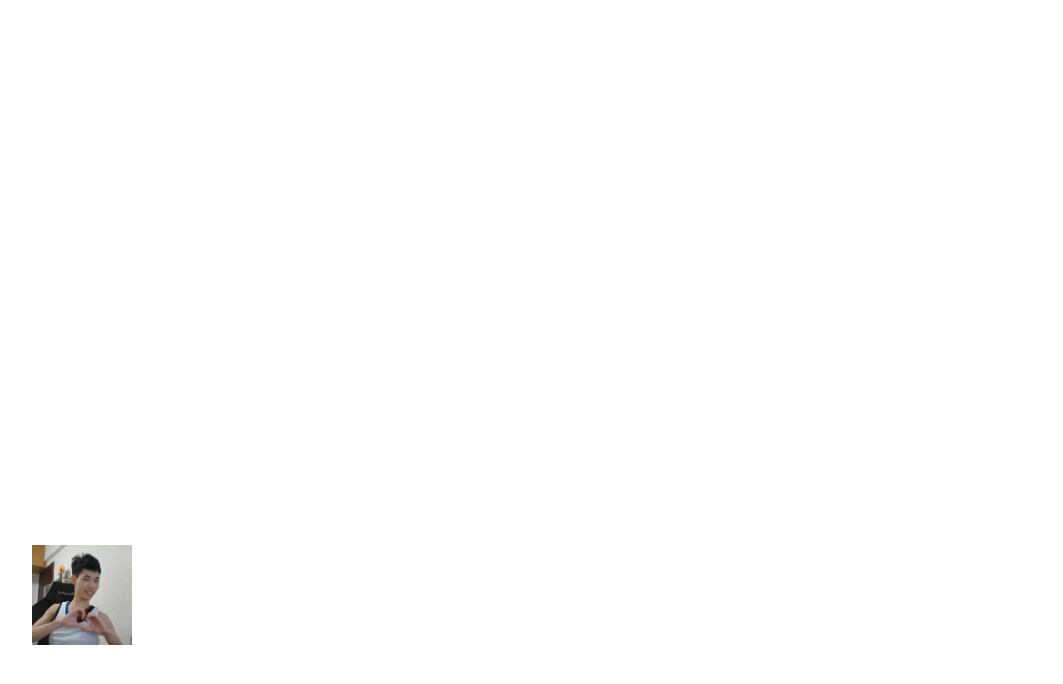
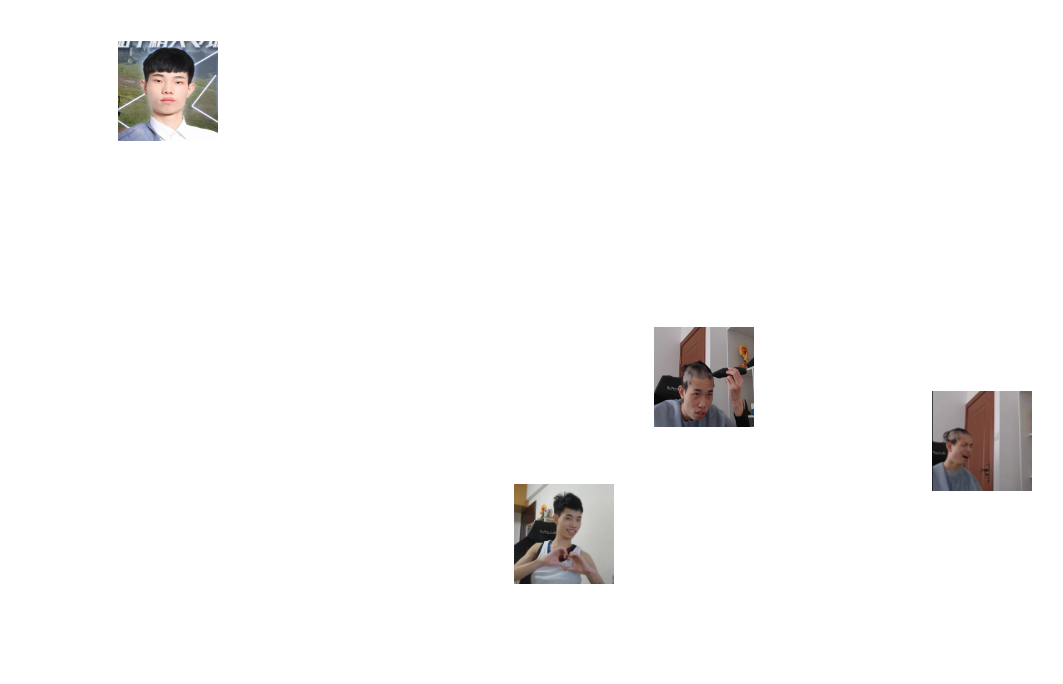
Before and after one commit to littlejunk/littlejunk.github.io, a plain HTML site: page love.html in a window 1280 px wide. Shown: the whole page, without its empty margins (148-1211 px from the left). Drawn offline with Linux system fonts and the light colour scheme.

Commit message:
Update love.html

```diff
--- a/love.html
+++ b/love.html
@@ -18,11 +18,27 @@
     <div id="floatimg">
         <img src="image/i1.jpg" width="100px" height="100px" alt="">
     </div>
+    <div id="floatimg1">
+        <img src="image/i2.jpg" width="100px" height="100px" alt="">
+    </div>
+    <div id="floatimg2">
+        <img src="image/i3.jpg" width="100px" height="100px" alt="">
+    </div>
+    <div id="floatimg3">
+        <img src="image/i5.jpg" width="100px" height="100px" alt="">
+    </div>
+
     <script language="javascript" type="text/javascript">
           var floatimg=document.getElementById("floatimg");
+          var floatimg1=document.getElementById("floatimg1");
+          var floatimg2=document.getElementById("floatimg2");
+          var floatimg3=document.getElementById("floatimg3");
 
         //定义初识坐标
           var x=0,y=0;
+          var x1=0,y1=0;
+          var x2=0,y2=0;
+          var x3=0,y3=0;
 
         //获取图片随机浮动的可见范围
           var w=document.body.clientWidth-100;
@@ -35,9 +51,20 @@
 
              x=Math.random()*w;
              y=Math.random()*h;
-
-               floatimg.style.left=x+"px";
-               floatimg.style.top=y+"px";
+             x1=Math.random()*w;
+             y1=Math.random()*h;
+             x2=Math.random()*w;
+             y2=Math.random()*h;
+             x3=Math.random()*w;
+             y3=Math.random()*h;
+             floatimg.style.left=x+"px";
+             floatimg.style.top=y+"px";
+             floatimg1.style.left=x1+"px";
+             floatimg1.style.top=y1+"px";
+               floatimg2.style.left=x2+"px";
+               floatimg2.style.top=y2+"px";
+        floatimg3.style.left=x3+"px";
+               floatimg3.style.top=y3+"px";
 
         //设置间隔时间
                setTimeout("picfloat()",500);
```
